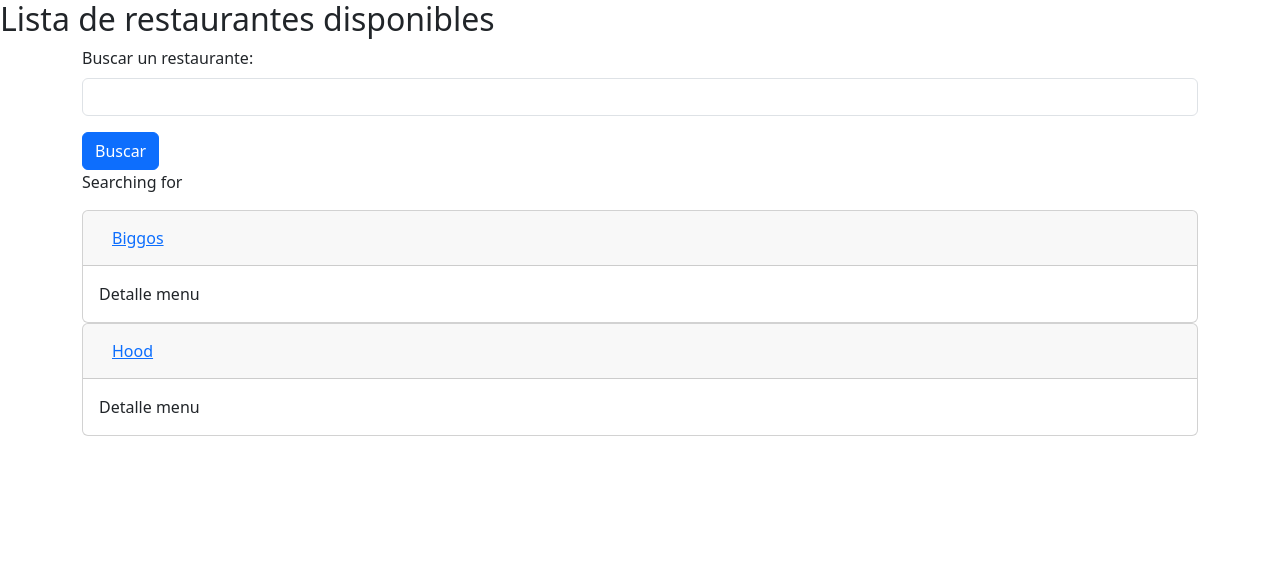
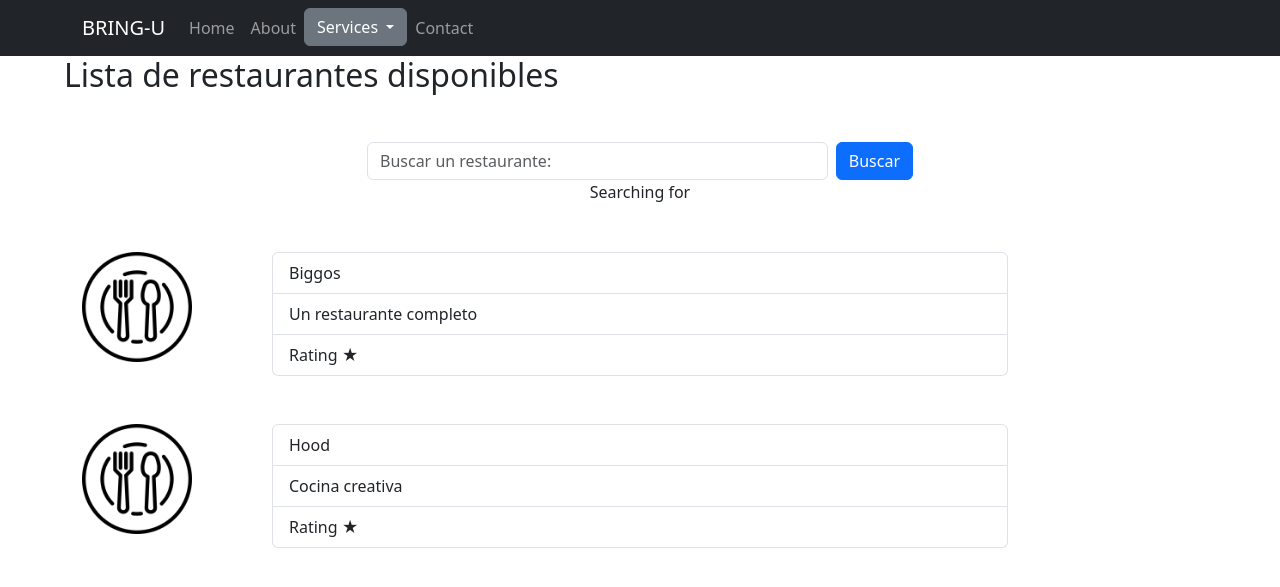
Before and after one commit to JoseTor101/bring-u, a Django app: page /restaurants in a window 1280 px wide. Shown: the top 587 px of the page. Run offline with Django 4.2, Linux system fonts and the light colour scheme; data comes from the database, SQL or seed files in the repository; both versions use the stored data as it was after the commit; some libraries are stand-ins or nearby versions.

Commit message:
Cambios en las vistas Restaurants y detail

```diff
--- /dev/null
+++ b/bring_u/templates/css/restaurants.css
@@ -0,0 +1,4 @@
+header {
+    width: 100%;
+    height: 12vh;
+}
--- a/bring_u/templates/restaurants.html
+++ b/bring_u/templates/restaurants.html
@@ -4,44 +4,100 @@
     <meta charset="UTF-8">
     <meta name="viewport" content="width=device-width, initial-scale=1.0">
     <link href="https://cdn.jsdelivr.net/npm/bootstrap@5.3.1/dist/css/bootstrap.min.css" rel="stylesheet">
-    <link rel="stylesheet" type="text/css" href="./css/restaurants.css">
     <title>Restaurantes</title>
+    <style>
+      /*.navbar-brand {
+          margin-right: 60vw!important;
+      }*/
+      .navbar-nav {
+      }
+      #restaurant-list {
+        margin-left: 5vw;
+      }
+
+      .img-fluid{
+        width: 110px!important;
+      }
+      #searchReference {
+        width: 100vw;
+        text-align: center;
+      }
+      #clickable-container {
+        cursor: pointer;
+      }
+
+  </style>
 </head>
 <body>
-    <h2>Lista de restaurantes disponibles</h2>
+    <header>
+      <nav class="navbar navbar-expand-lg navbar-dark bg-dark">
+        <div class="container d-flex">
+            <a class="navbar-brand" href="/">BRING-U</a>
+            <button class="navbar-toggler" type="button" data-bs-toggle="collapse" data-bs-target="#navbarNav" aria-controls="navbarNav" aria-expanded="false" aria-label="Toggle navigation">
+                <span class="navbar-toggler-icon"></span>
+            </button>
+            <div class="collapse navbar-collapse mr-auto" id="navbarNav">
+                <ul class="navbar-nav ml-auto">
+                    <li class="nav-item mr-auto">
+                        <a class="nav-link" href="#">Home</a>
+                    </li>
+                    <li class="nav-item">
+                        <a class="nav-link" href="#">About</a>
+                    </li>
+                    <li class="nav-item">
+                      <a class="btn btn-secondary dropdown-toggle" href="#" role="button" id="dropdownMenuLink" data-toggle="dropdown" aria-haspopup="true" aria-expanded="false">
+                        Services
+                      </a>
+                      <div class="dropdown-menu" aria-labelledby="dropdownMenuLink">
+                        <a class="dropdown-item" href="/restaurants">Food</a>
+                        <a class="dropdown-item" href="#">Carpooling</a>
 
-    <div class="container">
-        <form action="">
-            <div class="mb-3">
-                <label for="searchRestaurant" class="form-label">
-                    Buscar un restaurante:
-                </label>
-                <input type="text" name="searchRestaurant" class="form-control">
                       </div>
-            <button type="submit" class="btn btn-primary">Buscar</button>
+                    </li>
+                    <li class="nav-item">
+                        <a class="nav-link" href="#">Contact</a>
+                    </li>
+                </ul>
+            </div>
+        </div>
+    </nav>
+    </header>
+    <h2 id="restaurant-list">Lista de restaurantes disponibles</h2>
+    <div class="container mt-5">
+      <div class="row justify-content-center">
+          <div class="col-md-6">
+              <form class="d-flex" action="">
+                  <input class="form-control me-2"name="searchRestaurant" type="text"  placeholder="Buscar un restaurante:" aria-label="Search">
+                  <button class="btn btn-primary" type="submit">Buscar</button>
                 </form>
+              </div>
+            </div>
+      </div>
+      <div id="searchReference">
         <p>Searching for {{ searchRestaurant }}</p>
-
-        <div id="accordion">
+      </div>
         {% for restaurant in restaurants %}
-          <div class="card">
-              <div class="card-header" id="heading{{ restaurant.id }}">
-                <h5 class="mb-0">
-                  <button class="btn btn-link" onclick="window.location.href='/restaurant/{{ restaurant.id }}/'" data-toggle="collapse" data-target="#collapseOne" aria-expanded="true" aria-controls="collapseOne">
-                  {{restaurant.name}}
-                  </button>
-                </h5>
+        <div class="container mt-5" id="clickable-container" onclick="redirectToLink('{{restaurant.id}}')">
+          <div class="row">
+              <div class="col-md-2">
+                  <img src="../../media/food.png" alt="Image" class="img-fluid">
               </div>
-
-             <div id="collapseOne" class="collapse show" aria-labelledby="headingOne" data-parent="#accordion">
-                  <div class="card-body">
-                    Detalle menu
+              <div class="col-md-8">
+                  <ul class="list-group">
+                      <li class="list-group-item font-weight-bold">{{restaurant.name}}</li>
+                      <li class="list-group-item">{{restaurant.description}}</li>
+                      <li class="list-group-item">Rating ★</li>
+                  </ul>
               </div>
           </div>
       </div>
       {%endfor%}
     </div>
-    </div>
+    <script>
+      function redirectToLink(url) {
+          window.location.href = '/restaurant/'+url;
+      }
+    </script>
 
       <script src="https://code.jquery.com/jquery-3.2.1.slim.min.js" integrity="sha384-KJ3o2DKtIkvYIK3UENzmM7KCkRr/rE9/Qpg6aAZGJwFDMVNA/GpGFF93hXpG5KkN" crossorigin="anonymous"></script>
 <script src="https://cdn.jsdelivr.net/npm/popper.js@1.12.9/dist/umd/popper.min.js" integrity="sha384-ApNbgh9B+Y1QKtv3Rn7W3mgPxhU9K/ScQsAP7hUibX39j7fakFPskvXusvfa0b4Q" crossorigin="anonymous"></script>
--- a/bring_u/views.py
+++ b/bring_u/views.py
@@ -4,6 +4,8 @@ from django.http import HttpResponse
 from .models import Restaurants,Menu
 # Create your views here.
 
+def home(request):
+    return render(request, 'home.html')
 
 def restaurants(request):
     searchRestaurant= request.GET.get('searchRestaurant')
@@ -11,8 +13,9 @@ def restaurants(request):
         restaurants = Restaurants.objects.filter(name__icontains = searchRestaurant)
     else:
         restaurants=  Restaurants.objects.all()
-    restaurantDict = {'restaurants': restaurants}
-    return render(request, 'restaurants.html', restaurantDict )
+        searchRestaurant = ""
+    restaurantDict = {'restaurants': restaurants,'searchRestaurant':searchRestaurant}
+    return render(request, 'restaurants.html', restaurantDict  )
 
 def restaurant_detail(request, restaurant_id):
     restaurant = get_object_or_404(Restaurants, pk=restaurant_id)
--- a/config/settings.py
+++ b/config/settings.py
@@ -123,5 +123,5 @@ STATIC_URL = 'static/'
 
 DEFAULT_AUTO_FIELD = 'django.db.models.BigAutoField'
 
+MEDIA_URL = '/media/'
 MEDIA_ROOT= os.path.join(BASE_DIR, 'media')
-MEDIA_URL = '/media/'
--- a/config/urls.py
+++ b/config/urls.py
@@ -16,11 +16,19 @@ Including another URLconf
 """
 from django.contrib import admin
 from django.urls import path
+from django.conf import settings
+from django.conf.urls.static import static
+
 
 from bring_u import views as bringuViews
 
 urlpatterns = [
     path('admin/', admin.site.urls),
+    path('', bringuViews.home),
     path('restaurants',bringuViews.restaurants),
     path('restaurant/<int:restaurant_id>/', bringuViews.restaurant_detail, name='restaurant_detail'),
 ]
+
+
+if settings.DEBUG:
+    urlpatterns += static(settings.MEDIA_URL, document_root=settings.MEDIA_ROOT)
```
Also changed, not shown: bring_u/templates/home.html (added, +51 -0 lines), bring_u/templates/restaurant_detail.html (+50 -4 lines), db.sqlite3, media/food.png (added), media/high-level-design.png (deleted). Lines whose indentation alone changed are shown as unchanged.
